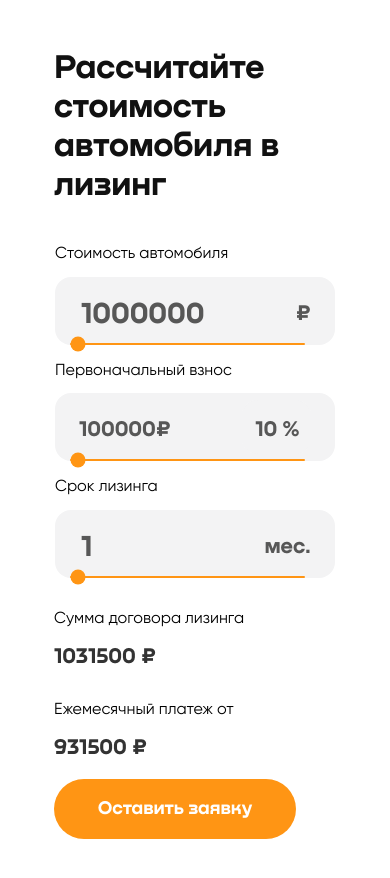
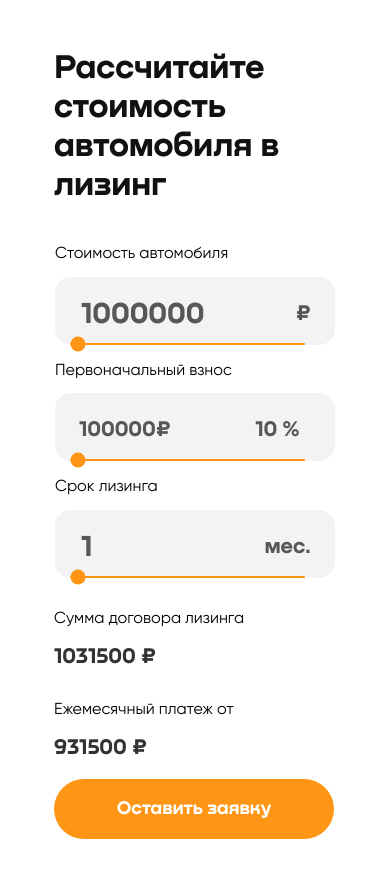
Before and after one commit to AndrewChernoff/CarLeasing, a React (Create React App) app: page / in a window 390 px wide. Shown: the top 878 px of the page. Built offline with nearby package versions, Linux system fonts and the light colour scheme.

Commit message:
fixed button width

```diff
--- a/src/media/media.scss
+++ b/src/media/media.scss
@@ -240,6 +240,7 @@
     }
 
     &__contract {
+      width:280px;
       margin: 16px 0 0 -40px;
     }
   }
```
